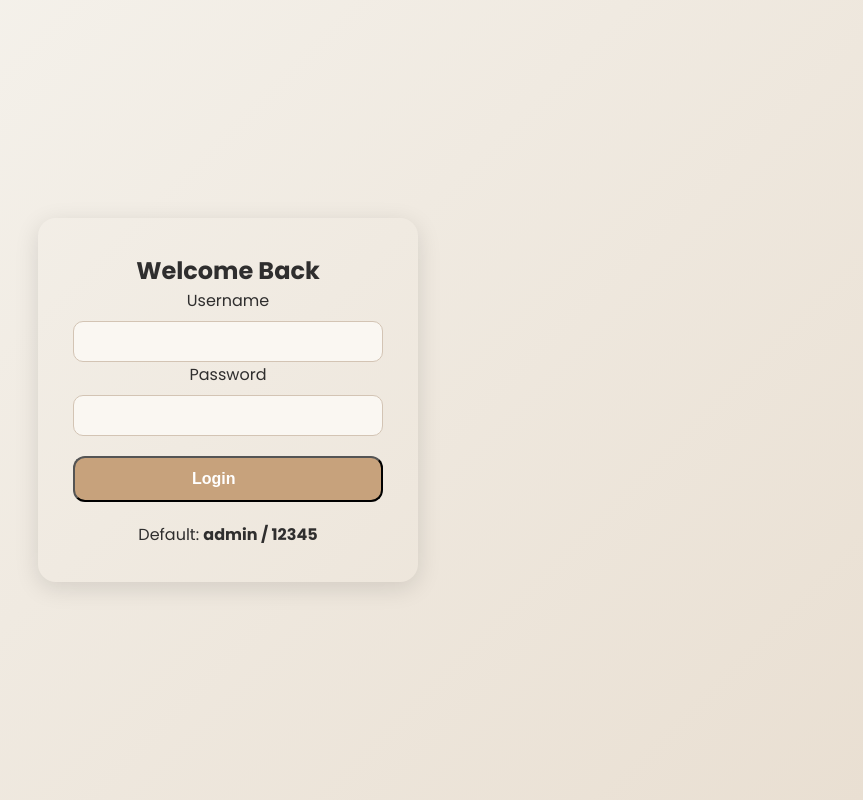
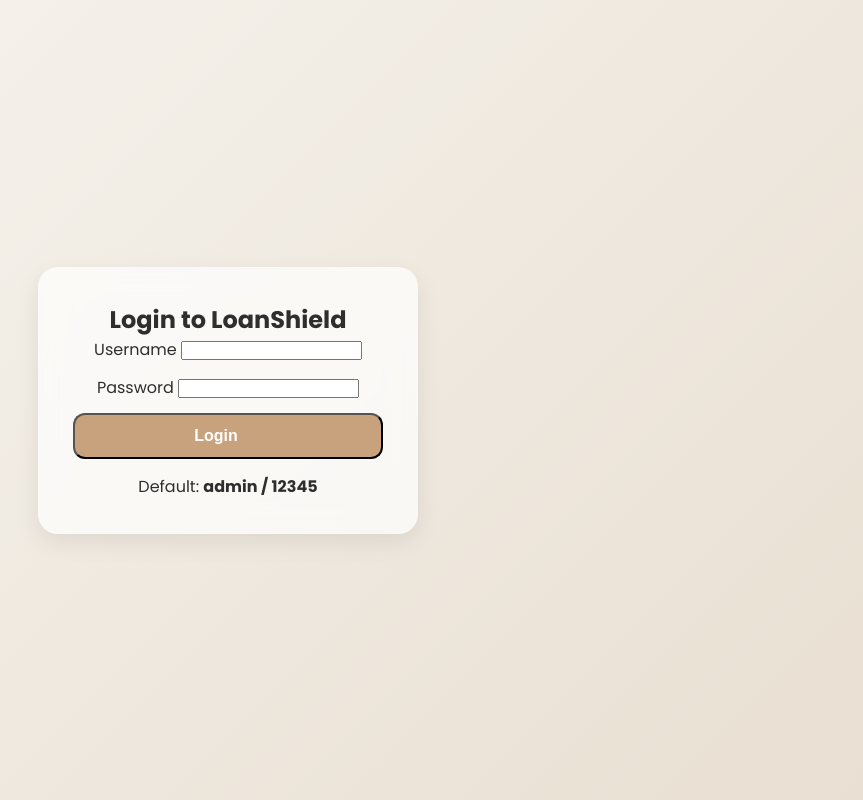
Before and after one commit to vishwasp1005/Loan_def, a Flask app: page /login in a window 1280 px wide. Shown: the whole page, without its empty margins (412-1275 px from the left). Run offline with Flask 3, Linux system fonts and the light colour scheme; parts of the project's set-up code (start-up, migrations or seed data) failed here and were passed over.

Commit message:
Update login.html

```diff
--- a/templates/login.html
+++ b/templates/login.html
@@ -7,36 +7,31 @@
 
     <style>
         body {
-            height: 100vh;
+            background: linear-gradient(135deg, #f7f5f0, #e9dfd2);
             display: flex;
             justify-content: center;
             align-items: center;
-            background: linear-gradient(135deg, #f7f5f0, #e9dfd2);
+            height: 100vh;
         }
         .auth-card {
             width: 380px;
             padding: 35px;
-            background: var(--card);
-            border-radius: 18px;
-            box-shadow: 0 6px 25px rgba(0,0,0,0.12);
-            animation: fadeIn 0.7s ease;
+            background: rgba(255,255,255,0.7);
+            backdrop-filter: blur(14px);
+            border-radius: 20px;
+            box-shadow: 0 8px 25px rgba(0,0,0,0.08);
             text-align: center;
         }
         .auth-card input {
-            width: 100%;
-            padding: 12px;
-            margin-top: 8px;
-            border-radius: 10px;
-            border: 1px solid #d3c4b4;
-            background: #faf7f2;
+            margin-bottom: 15px;
         }
     </style>
 </head>
 
 <body>
 
-<div class="auth-card">
-    <h2>Welcome Back</h2>
+<div class="auth-card fade-in">
+    <h2>Login to LoanShield</h2>
 
     {% if error %}
         <p class="error">{{ error }}</p>
@@ -49,12 +44,10 @@
         <label>Password</label>
         <input type="password" name="password" required>
 
-        <button class="btn btn-primary btn-arrow" style="width:100%; margin-top:20px;">
-            Login
-        </button>
+        <button class="btn-primary full-btn" type="submit">Login</button>
     </form>
 
-    <p style="margin-top:20px;">Default: <b>admin / 12345</b></p>
+    <p style="margin-top:15px;">Default: <b>admin / 12345</b></p>
 </div>
 
 </body>
```
